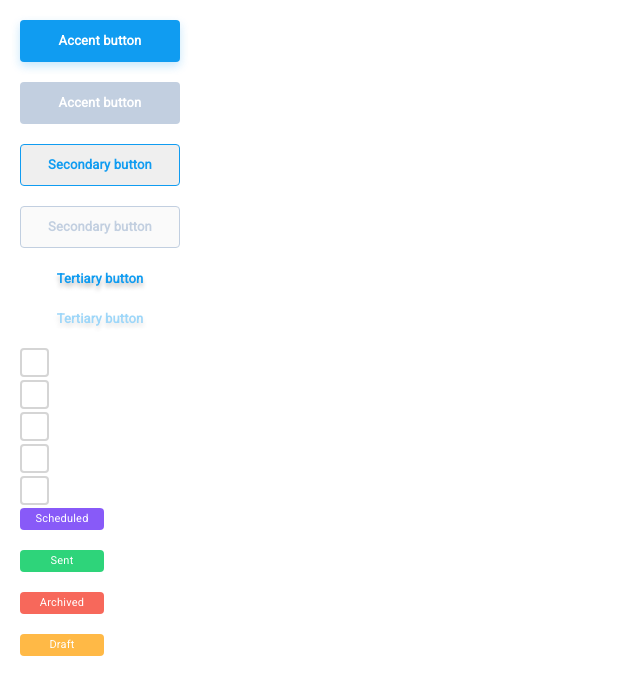
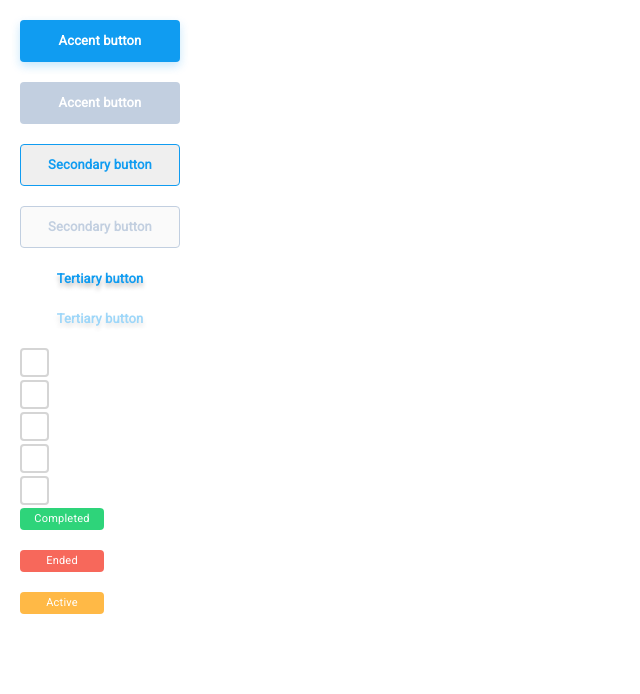
Before and after one commit to RosemeireRibeiroCaetano/components, an Angular app: page / in a window 1280 px wide. Shown: the top 694 px of the page, without its empty margins (0-640 px from the left). Built offline with nearby package versions, Linux system fonts and the light colour scheme.

Commit message:
criei 1 componente status de contato

```diff
--- a/src/app/app.component.html
+++ b/src/app/app.component.html
@@ -20,8 +20,7 @@
 
 <app-checkboxquinto class="espaco" (clica)="funcaoDeClickNoQuintoBtn($event)"></app-checkboxquinto>
 
-<app-statuses class="espaco" [text]="botaoroxo" cor="roxo"></app-statuses>
-<app-statuses class="espaco" [text]="botaoverde" cor="verde"></app-statuses>
-<app-statuses class="espaco" [text]="botaovermelho" cor="vermelho"></app-statuses>
+<app-statuses class="espaco" [text]="botaoverde" cor='verde'></app-statuses>
+<app-statuses class="espaco" [text]="botaovermelho" cor='vermelho'></app-statuses>
 <app-statuses [text]="botaoamarelo" cor="amarelo"></app-statuses>
 </div>
--- a/src/app/app.component.ts
+++ b/src/app/app.component.ts
@@ -7,10 +7,9 @@ import { Component } from '@angular/core';
 })
 export class AppComponent {
 
-  public botaoroxo = 'Scheduled';
-  public botaoverde = 'Sent';
-  public botaovermelho = 'Archived';
-  public botaoamarelo = 'Draft';
+  public botaoverde = 'Completed';
+  public botaovermelho = 'Ended';
+  public botaoamarelo = 'Active';
 
 
   botao() {
--- a/src/app/statuses/statuses.component.html
+++ b/src/app/statuses/statuses.component.html
@@ -1,3 +1,3 @@
-<div class="container" [ngClass]="{roxo: cor === 'roxo', verde: cor === 'verde', vermelho: cor === 'vermelho', amarelo: cor === 'amarelo'}">
+<div class="container" [ngClass]="{verde: cor === 'verde', vermelho: cor === 'vermelho', amarelo: cor === 'amarelo'}">
   <span class="text">{{text}}</span>
 </div>
--- a/src/app/statuses/statuses.component.ts
+++ b/src/app/statuses/statuses.component.ts
@@ -6,8 +6,6 @@ import { Component, Input, OnInit } from '@angular/core';
   styleUrls: ['./statuses.component.css']
 })
 export class StatusesComponent  {
-@Input() public text = '';
-@Input() public cor = '';
-
-
+  @Input() public text = '';
+  @Input() public cor = '';
 }
```
